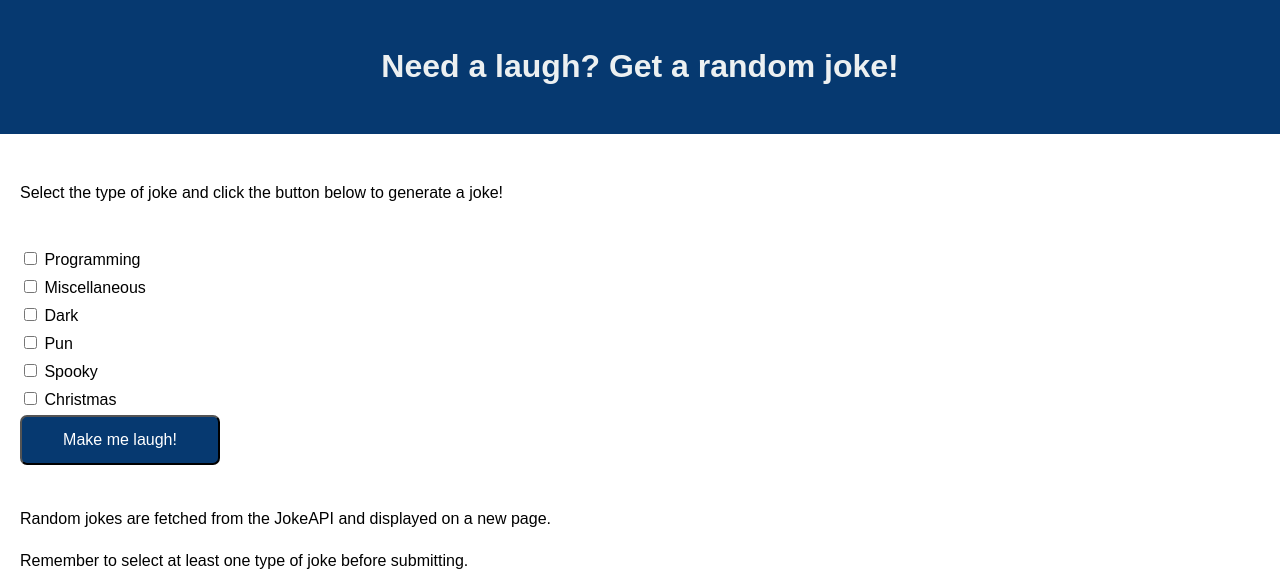
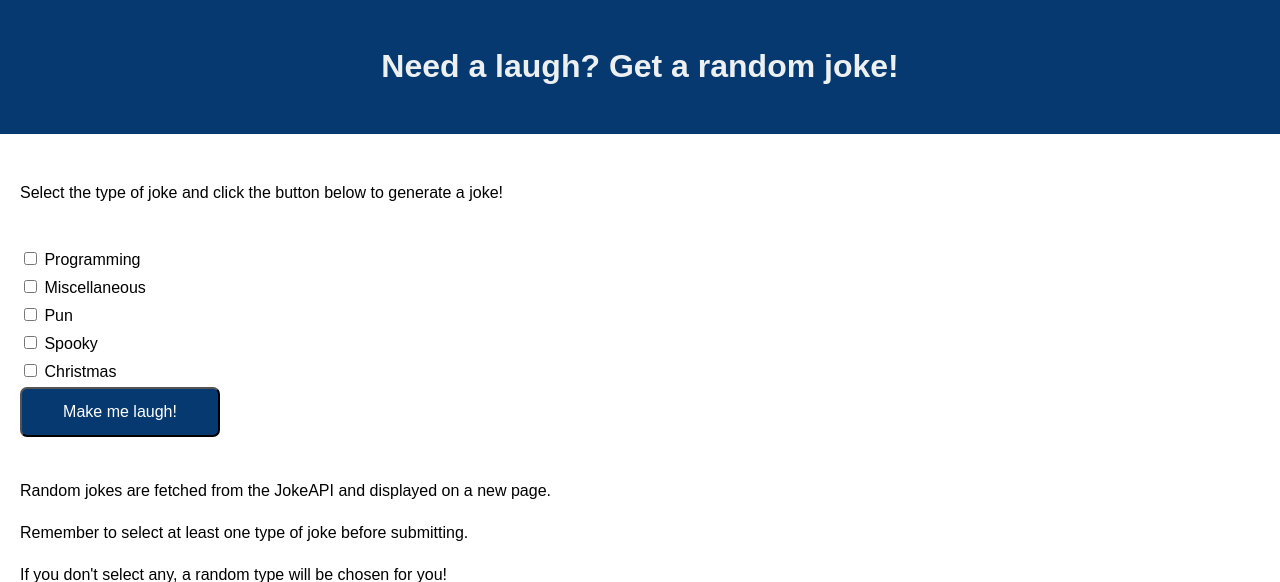
Before and after one commit to avdes96/SSE_Lab_2, a Flask app: page /jokes in a window 1280 px wide. Shown: the top 582 px of the page. Run offline with Flask 3, Linux system fonts and the light colour scheme.

Commit message:
removed option to choose dark jokes, as they are very distasteful for a university setting

```diff
--- a/api/templates/joke.html
+++ b/api/templates/joke.html
@@ -18,7 +18,6 @@
         <form id="joke-form" method="POST" action="{{ url_for('get_joke') }}">
             <label><input type="checkbox" name="joke-type" value="Programming"> Programming</label><br>
             <label><input type="checkbox" name="joke-type" value="Miscellaneous"> Miscellaneous</label><br>
-            <label><input type="checkbox" name="joke-type" value="Dark"> Dark</label><br>
             <label><input type="checkbox" name="joke-type" value="Pun"> Pun</label><br>
             <label><input type="checkbox" name="joke-type" value="Spooky"> Spooky</label><br>
             <label><input type="checkbox" name="joke-type" value="Christmas"> Christmas</label><br>
```
